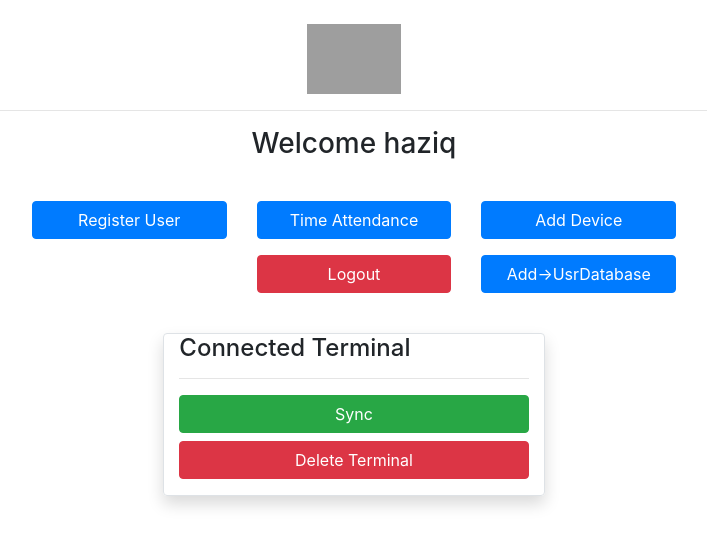
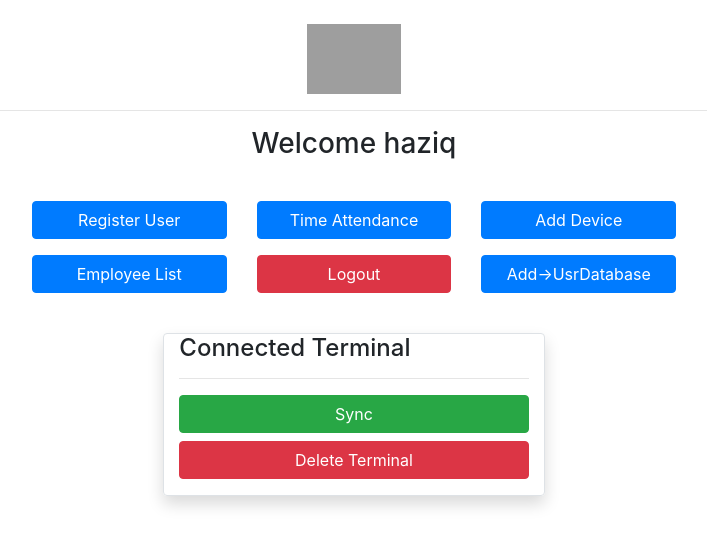
Before and after one commit to haziqnorisham/FaceRecTA, a Django app: page /administrator/ in a window 1280 px wide. Shown: the top 533 px of the page, without its empty margins (286-993 px from the left). Run offline with Django 3.2, Linux system fonts and the light colour scheme; a user stored in the database is signed in; data that the repository does not hold is empty; some libraries are stand-ins or nearby versions; grey boxes are pictures that could not be loaded.

Commit message:
added employee list tab

```diff
--- a/administrator/urls.py
+++ b/administrator/urls.py
@@ -7,4 +7,5 @@ urlpatterns = [
     path('Sync/', views.sync, name='Sync'),
     path('employee_add/', views.employee_add, name='employee_add'),
     path('add_device/', views.add_device, name='add_device'),
+    path('employee_list/', views.employee_list, name='employee_list'),
 ]
--- a/administrator/views.py
+++ b/administrator/views.py
@@ -221,7 +221,7 @@ def employee_add(requests):
         else:
             emp.Gender = 1
         emp.img_name = data.get("img_name")
-        emp.CustomizeID = 1
+        emp.CustomizeID = data.get("Employee_ID")
 
         emp.save()
         registered["registered"] = True
@@ -321,3 +321,39 @@ def add_device(requests):
             messages.error(requests, 'Failed Adding Device')
 
     return render(requests, "administrator/add_device.html")
+
+@login_required
+@user_passes_test(lambda u: u.is_superuser)
+def employee_list(requests):
+
+    if requests.method == 'POST':
+        data = requests.POST.copy()
+        print(data.get("employee_id"))
+
+        EmployeeDetail.objects.get(employee_id = data.get("employee_id")).delete()
+
+    employee_dict_list = []
+    temp = "female"
+
+    employee_list = EmployeeDetail.objects.all()
+    for employee in employee_list:
+
+
+
+        if(employee.Gender == 0):
+            temp = "male"
+
+        employee_dict = {
+                    "name": employee.name,
+                    "employee_id": employee.employee_id,
+                    "gender": temp,
+                    "img_name": employee.img_name
+        }
+
+        employee_dict_list.append(employee_dict)
+
+
+    context={
+        "employee_list": employee_dict_list
+    }
+    return render(requests, "administrator/employee_list.html", context)
--- a/templates/administrator/administrator_home.html
+++ b/templates/administrator/administrator_home.html
@@ -51,9 +51,7 @@
       <div class="col-sm"></div>
 
       <div class="col-sm text-right">
-
-
-
+          <button type="button" class="btn btn-block btn-primary" onclick="window.location.href='/administrator/employee_list'">Employee List</button>
       </div>
 
       <div class="col-sm text-center">
```
Also changed, not shown: templates/administrator/employee_list.html (added, +81 -0 lines), db.sqlite3, static/img2019-09-23T11-57-10.jpg (deleted).
